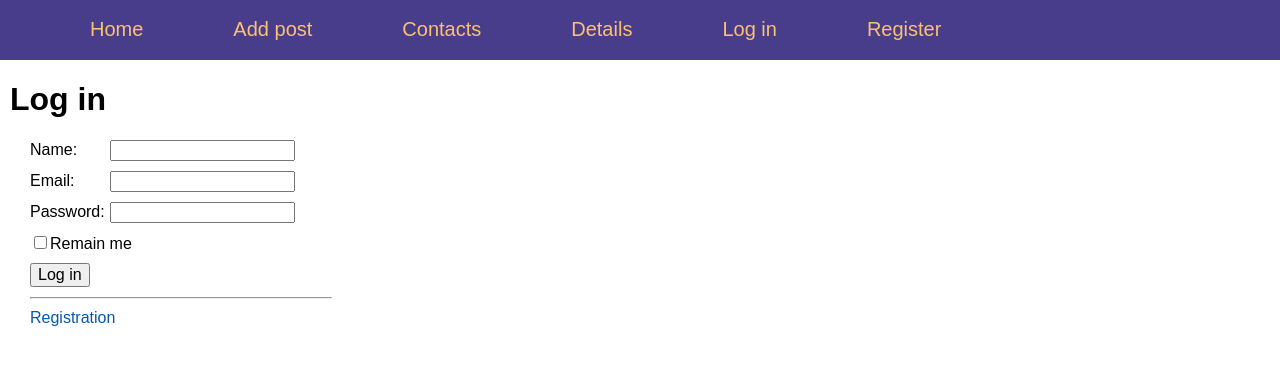
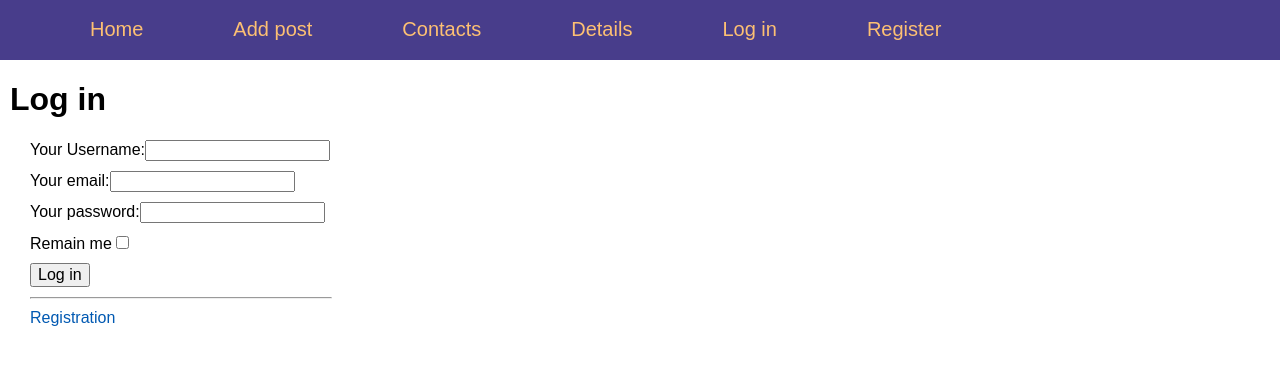
Before and after one commit to ddianaoo/FlaskStart, a Flask app: page /login in a window 1280 px wide. Shown: the top 365 px of the page. Run offline with Flask 2, Linux system fonts and the light colour scheme; data comes from the database, SQL or seed files in the repository; both versions use the stored data as it was after the commit.

Commit message:
add flask forms

```diff
--- a/flsite.py
+++ b/flsite.py
@@ -6,6 +6,7 @@ from FDataBase import FDataBase
 from werkzeug.security import generate_password_hash, check_password_hash
 from flask_login import LoginManager, login_user, login_required, logout_user, current_user
 from UserLogin import UserLogin
+from forms import LoginForm
 
 
 # configuration
@@ -25,9 +26,9 @@ login_manager.login_view = 'login'
 login_manager.login_message = 'Please log in if you want to visit this page'
 login_manager.login_message_category = 'error'
 
+
 @login_manager.user_loader
 def load_user(user_id):
-    print('load_user')
     return UserLogin().fromDB(user_id, dbase)
 
 
@@ -182,23 +183,39 @@ def register():
 @app.route('/login', methods=["POST", "GET"])
 def login():
     if current_user.is_authenticated:
-        requester_id = current_user.get_id()
-        requester = dbase.getUser(user_id=requester_id)
-        return redirect(url_for('profile', username=requester['username']))
+        return redirect(url_for('profile', username=current_user.getName()))
 
-    if request.method == "POST":
-        user = dbase.getUser(email=request.form['email'])
+    form = LoginForm()
+    if form.validate_on_submit():
+        user = dbase.getUser(email=form.email.data)
 
-        if user and request.form["username"] == user['username'] and check_password_hash(user['password'], request.form['password']):
+        if user and form.username.data == user['username'] and check_password_hash(user['password'], form.password.data):
             userlogin = UserLogin().create(user)
-            rm = True if request.form.get('remainme') else False
+            rm = form.remember.data
             login_user(userlogin, remember=rm)
-            flash(f'Successfuly Logged in as {request.form["username"]} !!', category='success')
+            flash(f'Successfuly Logged in as {form.username.data} !!', category='success')
             #return redirect(url_for('profile', username=request.form["username"]))
-            return redirect(request.args.get("next") or url_for('profile', username=request.form["username"]))
+            return redirect(request.args.get("next") or url_for('profile', username=form.username.data))
 
         flash('The entered data is incorrect', category='error')
-    return render_template('login.html', title='Log in', menu=dbase.getMenu())
+    elif request.method == 'POST':
+        flash('The entered data is incorrect', category='error')
+
+    return render_template('login.html', title='Log in', menu=dbase.getMenu(), form=form)
+
+    # if request.method == "POST":
+    #     user = dbase.getUser(email=request.form['email'])
+    #
+    #     if user and request.form["username"] == user['username'] and check_password_hash(user['password'], request.form['password']):
+    #         userlogin = UserLogin().create(user)
+    #         rm = True if request.form.get('remainme') else False
+    #         login_user(userlogin, remember=rm)
+    #         flash(f'Successfuly Logged in as {request.form["username"]} !!', category='success')
+    #         #return redirect(url_for('profile', username=request.form["username"]))
+    #         return redirect(request.args.get("next") or url_for('profile', username=request.form["username"]))
+    #
+    #     flash('The entered data is incorrect', category='error')
+    # return render_template('login.html', title='Log in', menu=dbase.getMenu())
 
 
 @app.route('/logout')
--- /dev/null
+++ b/forms.py
@@ -0,0 +1,11 @@
+from flask_wtf import FlaskForm
+from wtforms import StringField, SubmitField, BooleanField, PasswordField, EmailField
+from wtforms.validators import Email, Length, DataRequired
+
+
+class LoginForm(FlaskForm):
+    username = StringField('Your Username: ')
+    email = EmailField('Your email: ', validators=[Email()])
+    password = PasswordField('Your password: ', validators=[DataRequired(), Length(min=4, max=20)])
+    remember = BooleanField('Remain me', default=False)
+    submit = SubmitField('Log in')
--- a/templates/login.html
+++ b/templates/login.html
@@ -4,12 +4,13 @@
 {{ super() }}
 
 <form action="" method="post" class="form-contact">
+    {{ form.hidden_tag() }}
+    <p>{{ form.username.label() }}{{ form.username() }}</p>
+    <p>{{ form.email.label() }}{{ form.email() }}</p>
+    <p>{{ form.password.label() }}{{ form.password() }}</p>
+    <p>{{ form.remember.label() }}{{ form.remember() }}</p>
+    <p>{{ form.submit() }}</p>
 
-    <p><label>Name: </label><input type="text" name="username" value="" required></p>
-    <p><label>Email: </label><input type="email" name="email" value="" required></p>
-    <p><label>Password: </label><input type="password" name="password" value="" required></p>
-    <p><input type="checkbox" name="remainme">Remain me</p>
-    <p><input type="submit" value="Log in"></p>
     <hr align=left width="300px">
     <p><a href="{{ url_for('register')}}">Registration</a></p>
 
```
Also changed, not shown: flsite.db.
